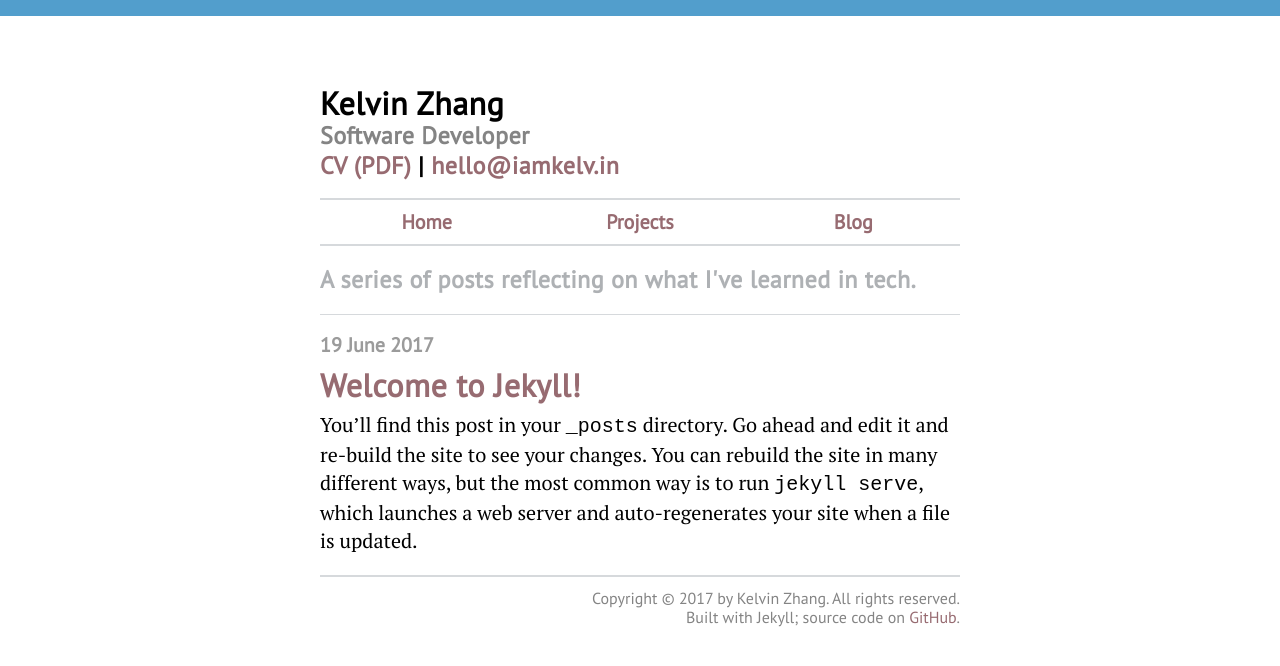
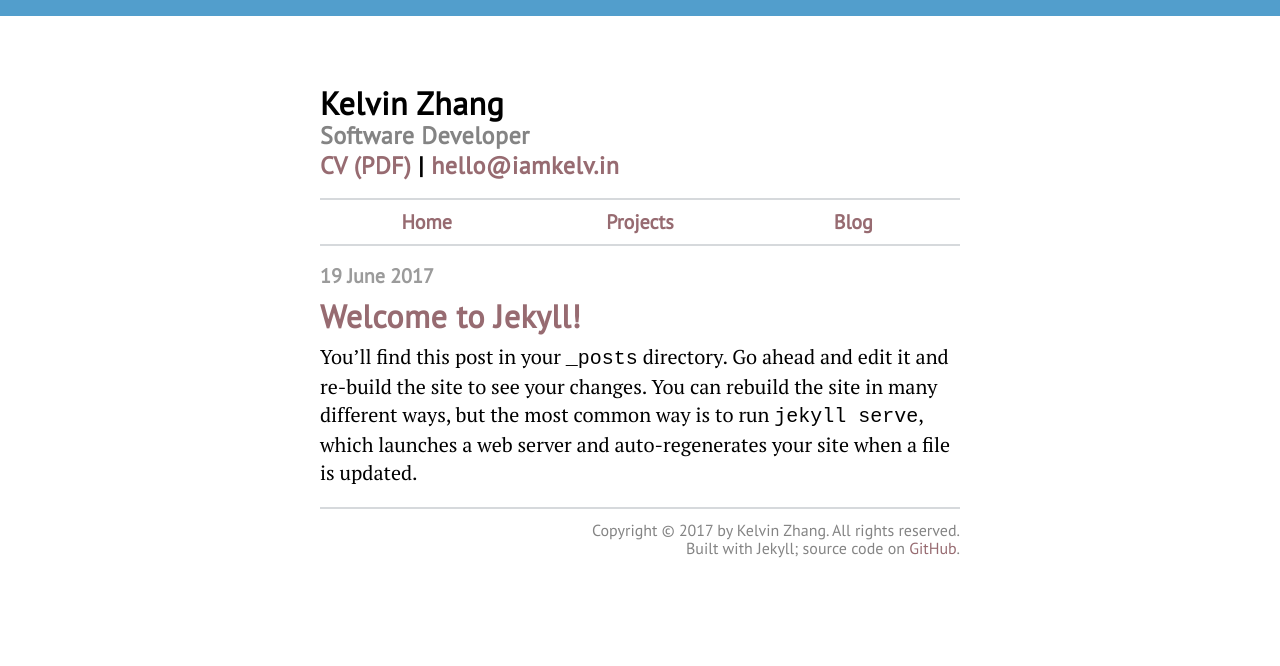
Before and after one commit to kz/iamkelv.in-new, a Jekyll site: the page built from blog.html, in a window 1280 px wide. Shown: the top 666 px of the page. Built offline with Jekyll 4.4.1, drawn with Linux system fonts in a browser that asks for light colours.

Commit message:
Remove blog intro

```diff
--- a/_posts/2017-06-20-welcome-to-jekyll.markdown
+++ b/_posts/2017-06-20-welcome-to-jekyll.markdown
@@ -2,7 +2,6 @@
 layout: post
 title:  "Welcome to Jekyll!"
 date:   2017-06-20 00:55:09 +0100
-categories: jekyll update
 ---
 You’ll find this post in your `_posts` directory. Go ahead and edit it and re-build the site to see your changes. You can rebuild the site in many different ways, but the most common way is to run `jekyll serve`, which launches a web server and auto-regenerates your site when a file is updated.
 
--- a/_sass/_layout.scss
+++ b/_sass/_layout.scss
@@ -239,15 +239,11 @@ nav > ul > li > a {
 }
 
 /* Blog Post List */
-.blog-intro {
-  font-family: 'PT Sans', sans-serif;
-  color: #aeb1b4;
-}
 
 .post-list {
 
   .post {
-    border-top: 1px solid #d6d9dc;
+    border-bottom: 1px solid #d6d9dc;
 
     .post-date {
       font-family: 'PT Sans', sans-serif;
@@ -270,6 +266,10 @@ nav > ul > li > a {
     }
   }
 
+  .post:last-of-type {
+    border-bottom: 0;
+  }
+
 }
 
 /* Blog Post */
--- a/blog.html
+++ b/blog.html
@@ -4,7 +4,6 @@ title: Blog
 permalink: /blog/
 ---
 
-<h2 class="blog-intro">A series of posts reflecting on what I've learned in tech.</h2>
 <div class="row">
     <div class="post-list">
         {% for post in site.posts %}
```
